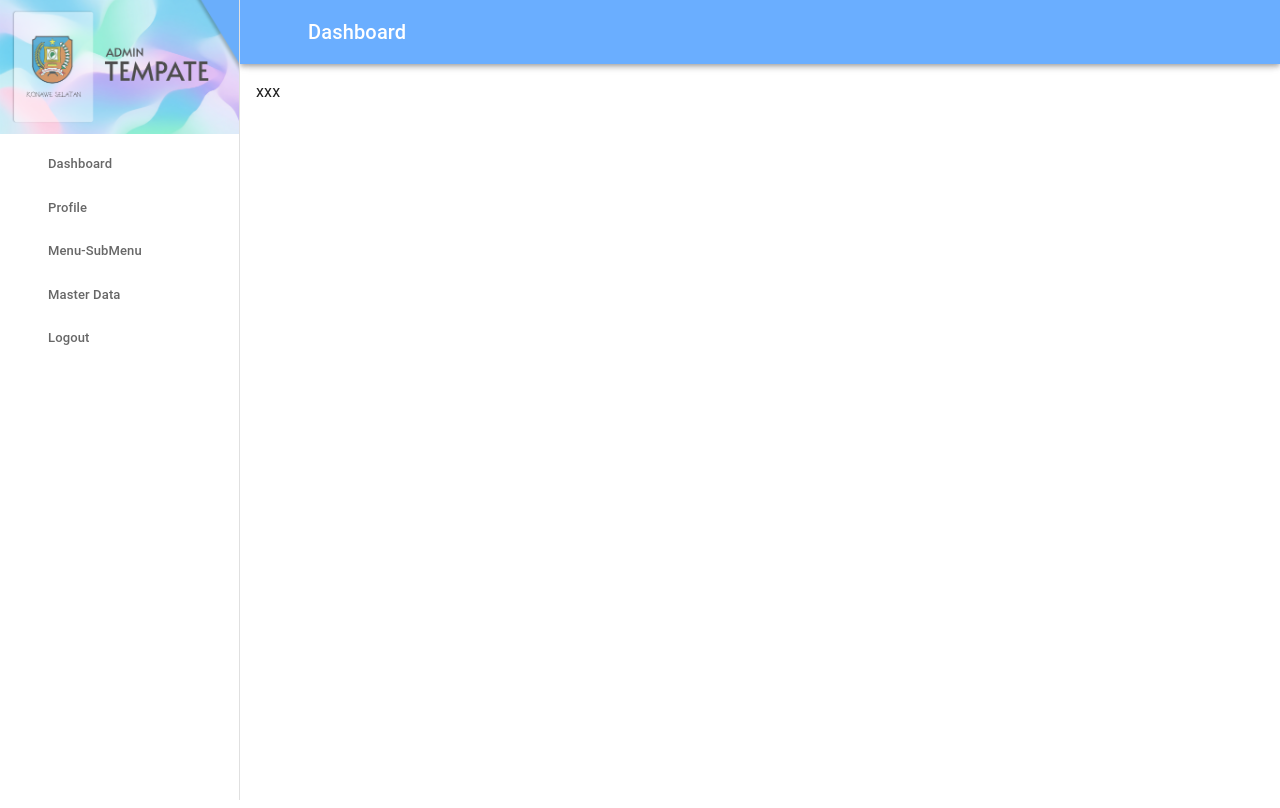
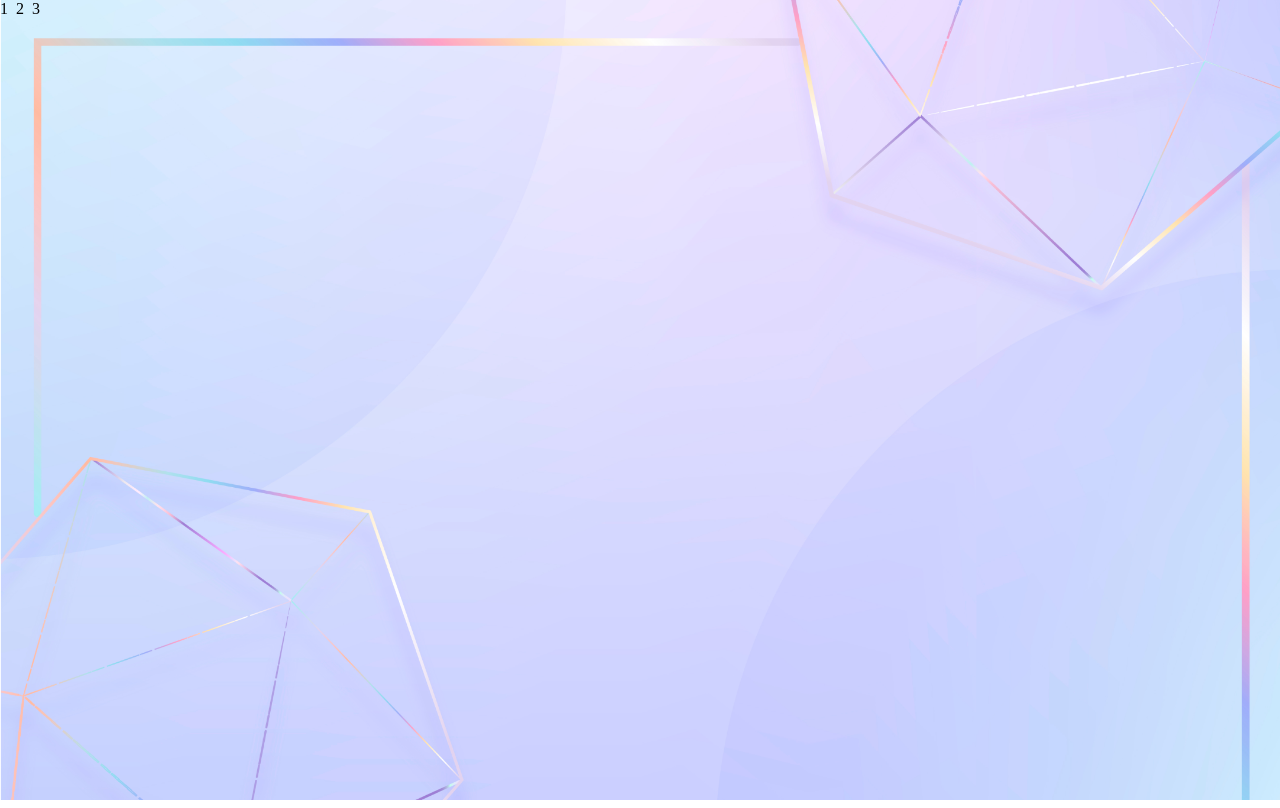
Before and after one commit to lowhanfish/temp_react, a React (Vite) app in the folder admin/: page / in a window 1280 px wide. Built offline with nearby package versions, Linux system fonts and the light colour scheme; some icons are missing.

Commit message:
add background image Home component

```diff
--- a/admin/src/App.jsx
+++ b/admin/src/App.jsx
@@ -10,6 +10,7 @@ import Documentation from "./pages/example/documentation.jsx";
 
 import Login from "./auth/login.jsx";
 import Registration from "./auth/registration.jsx";
+import Home from "./auth/home.jsx";
 
 
 function App() {
@@ -19,11 +20,12 @@ function App() {
         {/* Auth routes tanpa drawer */}
         <Route element={<AuthLayout />}>
           <Route path="/login" element={<Login />} />
+          <Route path="/" element={<Home />} />
         </Route>
 
         {/* Pages routes dengan drawer */}
         <Route element={<MainLayout />}>
-          <Route path="/" element={<Dashboard />} />
+          <Route path="/Dashboard" element={<Dashboard />} />
           <Route path="/profile" element={<Profile />} />
           <Route path="/Template1" element={<Template1 />} />
           <Route path="/Template2" element={<Template2 />} />
--- a/admin/src/assets/css/index.css
+++ b/admin/src/assets/css/index.css
@@ -1,3 +1,13 @@
+.singlePage {
+    display: flex;
+    background-color: red;
+    flex: 1;
+    height: 100%;
+    background-image: url("../img/bg.png");
+    background-size: cover;
+}
+
+
 .cardx {
     /* margin-top: -25px; */
     flex: 1;
--- a/admin/src/auth/home.jsx
+++ b/admin/src/auth/home.jsx
@@ -1,25 +1,41 @@
-//import liraries
-import React, { Component } from 'react';
-import { View, Text, StyleSheet } from 'react-native';
+import React from 'react'
+// import { Grid } from '@mui/material'
+import Grid from '@mui/material/Grid';
 
-// create a component
-const Home = () => {
+
+
+function Home() {
     return (
-        <View style={styles.container}>
-            <Text>Home</Text>
-        </View>
-    );
-};
+        <div className='singlePage'>
+            {/* <Grid container spacing={1}>
+                <Grid size={{ md: 6, sx: 12 }}>
+                    <h1>Test</h1>
+                </Grid>
+                <Grid size={{ md: 6, sx: 12 }}>
+                    <h1>Test</h1>
+                </Grid>
 
-// define your styles
-const styles = StyleSheet.create({
-    container: {
-        flex: 1,
-        justifyContent: 'center',
-        alignItems: 'center',
-        backgroundColor: '#2c3e50',
-    },
-});
+            </Grid> */}
 
-//make this component available to the app
-export default Home;
+            <Grid container spacing={1}>
+                <Grid size={{ md: 4, xs: 12 }}>
+                    {/* <FieldWithButton placeholderx={'Cari Data..'} /> */}
+                    1
+                </Grid>
+                <Grid size={{ md: 4, xs: 12 }}>
+                    2
+                    {/* <FieldSingle /> */}
+                </Grid>
+                <Grid size={{ md: 4, xs: 12 }}>
+                    3
+
+                    {/* <FieldAutocomplete /> */}
+
+
+                </Grid>
+            </Grid>
+        </div>
+    )
+}
+
+export default Home
--- a/admin/src/layouts/AuthLayout.jsx
+++ b/admin/src/layouts/AuthLayout.jsx
@@ -3,8 +3,11 @@ import { Box } from "@mui/material";
 
 export default function AuthLayout() {
     return (
-        <Box sx={{ display: "flex", justifyContent: "center", alignItems: "center", height: "100vh" }}>
+        <Box sx={{ display: "flex", justifyContent: "center", alignItems: "center", height: "100vh", flex: 1, marginLeft: -1, marginRight: -1, marginTop: -1 }}>
             <Outlet />
         </Box>
+        // <Box sx={{ display: "flex", justifyContent: "center", alignItems: "center", height: "100vh" }}>
+        //     <Outlet />
+        // </Box>
     );
 }
```
Also changed, not shown: admin/src/assets/img/._bg.png (added), admin/src/assets/img/bg.png (added).
